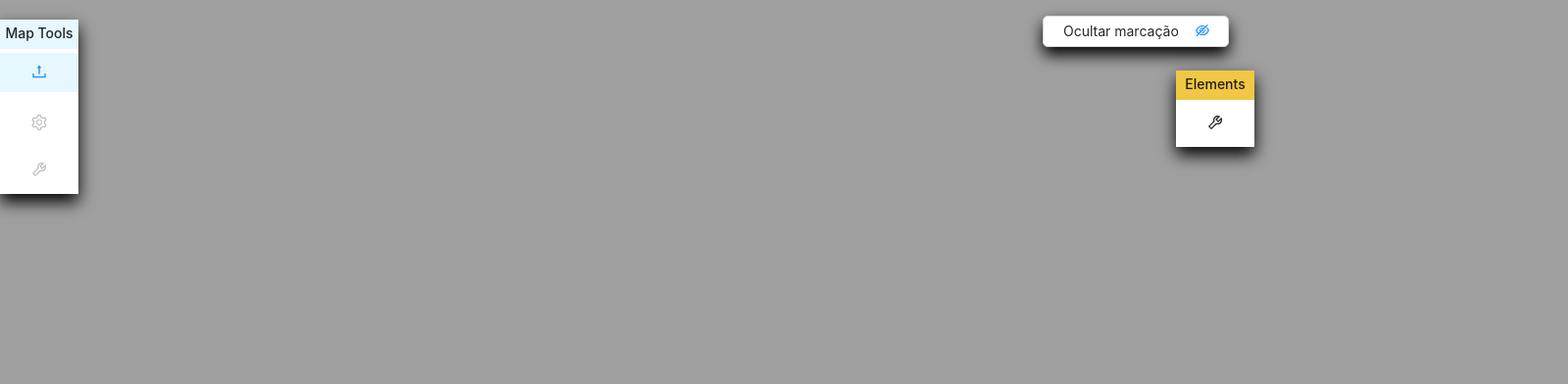
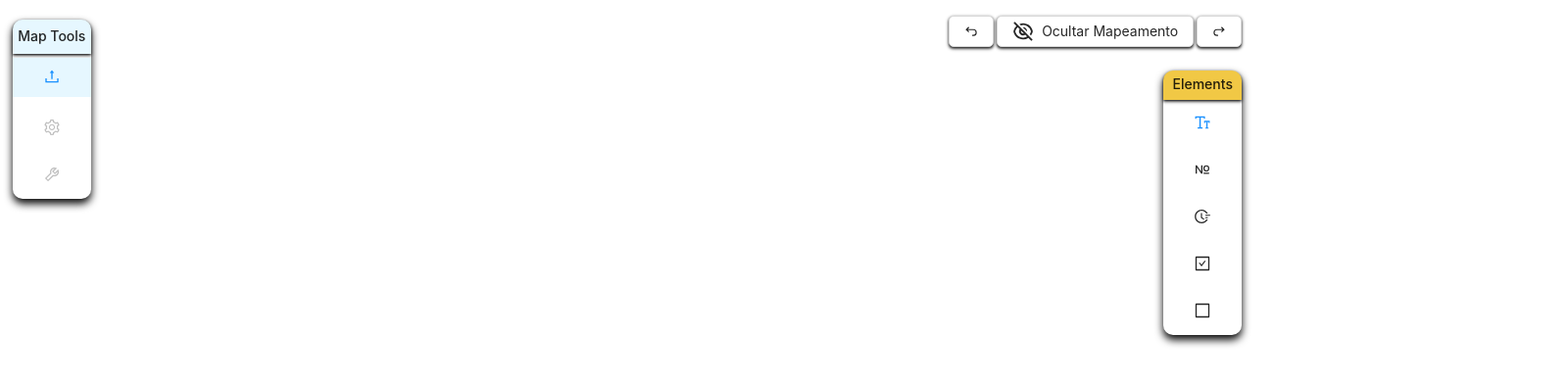
Before and after one commit to philoureiro/PDF-Editor, a Next.js app in the folder pdfmap/: page / in a window 1280 px wide. Shown: the top 392 px of the page at 98% size, 1600 px wide, since content can reach past the window. Built offline with nearby package versions, Linux system fonts and the light colour scheme.

Commit message:
configuration of menu of elements

```diff
--- a/pdfmap/package.json
+++ b/pdfmap/package.json
@@ -6,6 +6,7 @@
     "start": "next start"
   },
   "dependencies": {
+    "@react-icons/all-files": "^4.1.0",
     "antd": "^4.18.9",
     "konva": "^8.3.3",
     "next": "latest",
--- /dev/null
+++ b/pdfmap/src/components/ActionsButtons/index.js
@@ -0,0 +1,69 @@
+import React from "react";
+import { Button, message } from "antd";
+import { RiEyeLine } from "@react-icons/all-files/ri/RiEyeLine";
+import { RiEyeOffLine } from "@react-icons/all-files/ri/RiEyeOffLine";
+import { GrUndo } from "@react-icons/all-files/gr/GrUndo";
+import { GrRedo } from "@react-icons/all-files/gr/GrRedo";
+
+const STYLE_BUTTON_CONTAINER = {
+  display: "flex",
+  backgroundColor: "white",
+  flexDirection: "row",
+  alignItems: "center",
+  position: "relative",
+  borderRadius: "5px",
+  boxShadow: "0 0.1rem 0.2rem black",
+  alignItems: "center",
+  justifyContent: "space-around",
+};
+
+const STYLE_ACTION_BUTTONS_CONTAINER = {
+  display: "flex",
+  backgroundColor: "white",
+  flexDirection: "row",
+  alignItems: "center",
+  justifyContent: "center",
+  position: "fixed",
+  top: "2vh",
+  right: "1vw",
+  backgroundColor: "transparent",
+};
+
+const ActionsButtons = ({ hidehighlighter, setHideHighlighter }) => {
+  return (
+    <div style={STYLE_ACTION_BUTTONS_CONTAINER}>
+      <Button
+        style={{
+          ...STYLE_BUTTON_CONTAINER,
+          marginRight: "3px",
+          // left: `${typeof window !== undefined ? window.innerWidth : 0}px`,
+        }}
+      >
+        <GrUndo />
+      </Button>
+      <Button
+        onClick={() => setHideHighlighter(!hidehighlighter)}
+        style={{
+          ...STYLE_BUTTON_CONTAINER,
+          marginRight: "3px",
+        }}
+      >
+        {hidehighlighter ? (
+          <RiEyeLine size={22} style={{ marginRight: "8px" }} />
+        ) : (
+          <RiEyeOffLine size={22} style={{ marginRight: "8px" }} />
+        )}
+        {`${hidehighlighter ? "Mostrar Mapeamento" : "Ocultar Mapeamento"}`}
+      </Button>
+      <Button
+        style={{
+          ...STYLE_BUTTON_CONTAINER,
+        }}
+      >
+        <GrRedo />
+      </Button>
+    </div>
+  );
+};
+
+export default ActionsButtons;
--- a/pdfmap/src/components/PDFHighlighter/index.js
+++ b/pdfmap/src/components/PDFHighlighter/index.js
@@ -9,13 +9,15 @@ const MapContainer = dynamic(() => import("../mapContainer"), {
 });
 
 const STYLE_SCROLLBAR_CONTAINER = {
-  backgroundColor: "transparent",
+  backgroundColor: "#cecece",
   display: "block",
   marginBottom: "20px",
-  padding: 20,
+  padding: 3,
   marginRight: 50,
   maxWidth: 900,
-  marginLeft: 300,
+  borderRadius: 15,
+  marginLeft: 250,
+  boxShadow: "0 0 1em black",
 };
 
 const STYLE_PDF_VIEWER = {
@@ -24,9 +26,9 @@ const STYLE_PDF_VIEWER = {
   position: "relative",
   alignItems: "center",
   justifyContent: "center",
-  padding: 25,
+  // boxShadow: "0 0.5rem 1rem black",
+
   borderRadius: "10px",
-  boxShadow: "0 0.5rem 1rem black",
 };
 
 const PDFHighlighter = ({
@@ -54,7 +56,7 @@ const PDFHighlighter = ({
             alignItems: "center",
             marginTop: 20,
             backgroundColor: "transparent",
-            marginLeft: "300px",
+            marginLeft: "250px",
             maxWidth: "900px",
           }}
         >
@@ -78,8 +80,8 @@ const PDFHighlighter = ({
         <div
           style={{
             ...STYLE_PDF_VIEWER,
-            width: mapContainerConfig?.width + 50,
-            height: mapContainerConfig?.height + 50,
+            width: mapContainerConfig?.width + 30,
+            height: mapContainerConfig?.height + 30,
           }}
         >
           <DocumentContainer
--- a/pdfmap/src/components/mapContainer/index.js
+++ b/pdfmap/src/components/mapContainer/index.js
@@ -1,12 +1,11 @@
 import React, { useState } from "react";
 import PropTypes from "prop-types";
 import { Stage, Layer } from "react-konva";
-
 import Element from "../element";
 
 const CONTAINER_STYLE = {
   position: "absolute",
-  border: "3px solid red",
+  border: "3px solid #ff1f1f",
   display: "flex",
   zIndex: 0,
   position: "absolute",
--- a/pdfmap/src/components/menuOfElements/index.js
+++ b/pdfmap/src/components/menuOfElements/index.js
@@ -14,6 +14,13 @@ import {
   RightOutlined,
   CheckOutlined,
   ReloadOutlined,
+  ApartmentOutlined,
+  FontSizeOutlined,
+  FieldNumberOutlined,
+  CheckSquareOutlined,
+  FieldTimeOutlined,
+  BorderOutlined,
+  DeleteOutlined,
 } from "@ant-design/icons";
 
 import CreateModal from "../createModal";
@@ -22,27 +29,29 @@ import { useDocument } from "../../contexts/document";
 const { SubMenu } = Menu;
 
 const STYLE_MENU_CONTAINER = {
-  backgroundColor: "red",
+  backgroundColor: "transparent",
   flexDirection: "column",
-  justifyContent: "flex-start",
+  justifyContent: "right",
   alignItems: "flex-end",
   top: "9vh",
   display: "flex",
   position: "fixed",
-  right: 0,
+  right: "1vw",
+  width: 150,
+  //   height: 250,
 };
 
 const STYLE_MENU = {
   backgroundColor: "white",
-  boxShadow: "0 0.5rem 1rem black",
+  boxShadow: "0 0.3rem 0.5rem black",
   border: 0,
+  borderRadius: "10px",
+
   maxWidth: "300px",
   display: "flex",
   position: "relative",
   flexDirection: "column",
-  right: 0,
-  position: "fixed",
-  top: "9vh",
+  // maxHeight: 700,
 };
 
 const LOCAL_STORAGE_KEY = "@pdfmap";
@@ -63,11 +72,13 @@ const MenuOfElements = () => {
     setUrl(null);
   };
   return (
+    <div style={STYLE_MENU_CONTAINER}>
       <Menu
         style={STYLE_MENU}
         defaultSelectedKeys={["1"]}
         mode="vertical"
         theme="light"
+        color="red"
         inlineCollapsed={collapsed}
       >
         <div
@@ -78,6 +89,9 @@ const MenuOfElements = () => {
             alignItems: "center",
             display: "flex",
             padding: "2px",
+            borderTopLeftRadius: "10px",
+            borderTopRightRadius: "10px",
+            boxShadow: "0 0.1rem 0.2rem black",
           }}
         >
           <h3
@@ -92,12 +106,74 @@ const MenuOfElements = () => {
         </div>
 
         <SubMenu
+          key="sub1"
+          icon={<FontSizeOutlined />}
+          title="Text"
+          // disabled={!url}
+        >
+          <Menu.Item
+            key="1"
+            icon={<DeleteOutlined />}
+            // onClick={loadStoragedChanges}
+            // disabled={loadChanges.length === 0}
+          >
+            text 1
+          </Menu.Item>
+          <Menu.Item
+            key="2"
+            icon={<DeleteOutlined />}
+            // onClick={loadStoragedChanges}
+            // disabled={loadChanges.length === 0}
+          >
+            text 2
+          </Menu.Item>
+          <Menu.Item
+            key="3"
+            icon={<DeleteOutlined />}
+            // onClick={loadStoragedChanges}
+            // disabled={loadChanges.length === 0}
+          >
+            text 3
+          </Menu.Item>
+        </SubMenu>
+
+        <SubMenu
           key="sub2"
-        icon={<ToolOutlined />}
-        title="Map Tools"
+          icon={<FieldNumberOutlined />}
+          title="Number"
           // disabled={!url}
-      ></SubMenu>
+        >
+          Number
+        </SubMenu>
+
+        <SubMenu
+          key="sub3"
+          icon={<FieldTimeOutlined />}
+          title="Date"
+          // disabled={!url}
+        >
+          Date
+        </SubMenu>
+
+        <SubMenu
+          key="sub4"
+          icon={<CheckSquareOutlined />}
+          title="Checkbox"
+          // disabled={!url}
+        >
+          Checkbox
+        </SubMenu>
+
+        <SubMenu
+          key="sub5"
+          icon={<BorderOutlined />}
+          title="TextArea"
+          // disabled={!url}
+        >
+          TextArea
+        </SubMenu>
       </Menu>
+    </div>
   );
 };
 
--- a/pdfmap/src/components/sideMenu/index.js
+++ b/pdfmap/src/components/sideMenu/index.js
@@ -23,15 +23,15 @@ const { SubMenu } = Menu;
 
 const STYLE_MENU = {
   backgroundColor: "white",
-  boxShadow: "0 0.5rem 1rem black",
+  boxShadow: "0 0.3rem 0.5rem black",
   border: 0,
   marginRight: "5vw",
   maxWidth: "300px",
   display: "flex",
   position: "relative",
   flexDirection: "column",
+  borderRadius: "10px",
   // maxHeight: 700,
-  overflox: "scroll",
 };
 const STYLE_MENU_CONTAINER = {
   backgroundColor: "transparent",
@@ -39,9 +39,9 @@ const STYLE_MENU_CONTAINER = {
   justifyContent: "flex-start",
   alignItems: "flex-start",
   top: 20,
+  left: "1vw",
   display: "flex",
   position: "fixed",
-  overflox: "scroll",
 };
 
 const LOCAL_STORAGE_KEY = "@pdfmap";
@@ -156,11 +156,14 @@ function SideMenu({
           <div
             style={{
               backgroundColor: "#e6f7ff",
-              height: "30px",
+              height: "35px",
               justifyContent: "center",
               alignItems: "center",
               display: "flex",
               padding: "2px",
+              borderTopLeftRadius: "10px",
+              borderTopRightRadius: "10px",
+              boxShadow: "0 0.1rem 0.2rem black",
             }}
           >
             <h3
--- a/pdfmap/src/pages/index.js
+++ b/pdfmap/src/pages/index.js
@@ -2,38 +2,23 @@ import React, { useState, useEffect, useRef } from "react";
 import dynamic from "next/dynamic";
 import { v4 as uuidv4 } from "uuid";
 import "antd/dist/antd.css";
-import { Button, message } from "antd";
-import { EyeOutlined, EyeInvisibleTwoTone } from "@ant-design/icons";
 import { useDocument } from "../contexts/document";
 import SideMenu from "../components/sideMenu";
 
 const PDFHighlighter = dynamic(() => import("../components/PDFHighlighter"));
-const MenuOfElements = dynamic(() => import("../components/menuOfElements"));
+const MenuOfElements = dynamic(() => import("../components/MenuOfElements"));
+const ActionsButtons = dynamic(() => import("../components/ActionsButtons"));
 const STYLE_MAIN = {
-  width: "100rem",
+  width: "100%",
   height: "100%",
   minHeight: "100vh",
   display: "flex",
   right: "0px",
   flexDirection: "row",
-  alignItems: "flex-start",
+  alignItems: "center",
   justifyContent: "space-between",
-  backgroundColor: "#a0a0a0",
-};
-
-const STYLE_BUTTON_CONTAINER = {
-  display: "flex",
-  backgroundColor: "white",
-  flexDirection: "row",
-  alignItems: "center",
-  position: "fixed",
-  top: "2vh",
-  right: "2vw",
-  width: "190px",
-  borderRadius: "5px",
-  boxShadow: "0 0.5rem 1rem black",
-  alignItems: "center",
-  justifyContent: "space-around",
+  //backgroundColor: "#a0a0a0",
+  backgroundColor: "transparent",
 };
 
 export default function Home() {
@@ -94,18 +79,10 @@ export default function Home() {
           // position: "fixed",
         }}
       >
-        <Button
-          onClick={() => setHideHighlighter(!hidehighlighter)}
-          style={STYLE_BUTTON_CONTAINER}
-        >
-          {`${hidehighlighter ? "Mostrar marcação" : "Ocultar marcação"}`}
-          {hidehighlighter ? (
-            <EyeOutlined style={{ backgroundColor: "white" }} />
-          ) : (
-            <EyeInvisibleTwoTone style={{ backgroundColor: "white" }} />
-          )}
-        </Button>
-
+        <ActionsButtons
+          hidehighlighter={hidehighlighter}
+          setHideHighlighter={setHideHighlighter}
+        />
         <MenuOfElements />
       </div>
     </main>
```
Also changed, not shown: 2 other files (tests, documents, lock files or other folders). Lines whose indentation alone changed are shown as unchanged.
